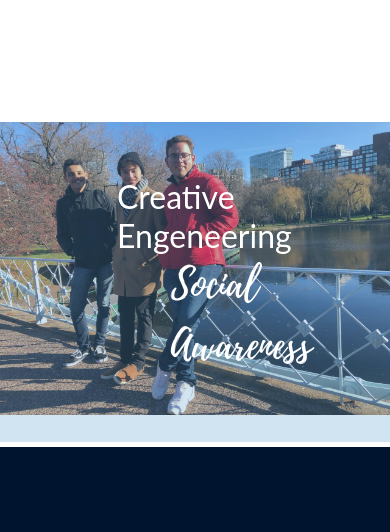
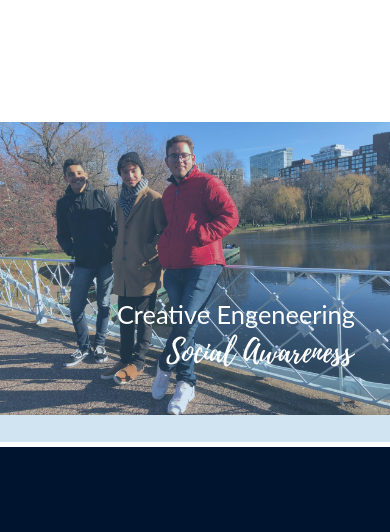
Before and after one commit to cebms/sciall, a plain HTML site: page index.html in a window 390 px wide. Shown: the part 312-844 px from the top of the page. Drawn offline with nearby package versions, Linux system fonts and the light colour scheme.

Commit message:
Update main.css

```diff
--- a/main.css
+++ b/main.css
@@ -265,15 +265,16 @@ a{
     }
     .banner-text{
         float: none;
-        margin-left: 30%;
+        margin-left: 30vw;
         position: absolute;
         bottom: 10%;
     }
     .creative{
-        font-size: 200%;
+        font-size: 6.5vw;
+        padding-right: 2vw;
     }
     .social{
-        font-size: 250%;
+        font-size: 8vw;
     }
 }
 
```
